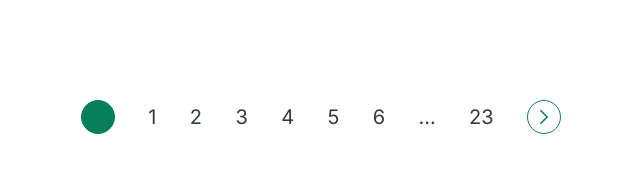
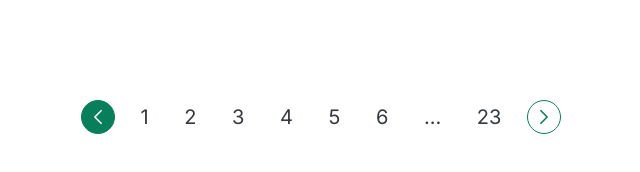
Before and after one commit to volkante/pagination-component, a plain HTML site: page index.html in a window 1280 px wide. In both pictures the pointer is over the icon 417 px from the left and 117 px from the top of the page. Shown: the full height of the page, 319-959 px from the left. Drawn offline with Linux system fonts and the light colour scheme.

Commit message:
refactor pagination styles and improve button hover effects

```diff
--- a/style.css
+++ b/style.css
@@ -17,7 +17,6 @@ body {
 .pagination {
   width: 480px;
   margin: 100px auto 0;
-  color: aqua;
   display: flex;
   align-items: center;
   justify-content: space-between;
@@ -34,16 +33,27 @@ body {
   align-items: center;
 }
 
+.icon {
+  stroke: #087f5b;
+  width: 20px;
+}
+
 .btn:hover {
   background-color: #087f5b;
+}
+
+.btn:hover .icon {
+  stroke: #fff;
 }
 
 a {
   text-decoration: none;
   color: #343a40;
+  padding: 6px 10px;
+  border-radius: 50%;
 }
 
-.icon {
-  stroke: #087f5b;
-  width: 20px;
+a:hover {
+  background-color: #087f5b;
+  color: #fff;
 }
```
